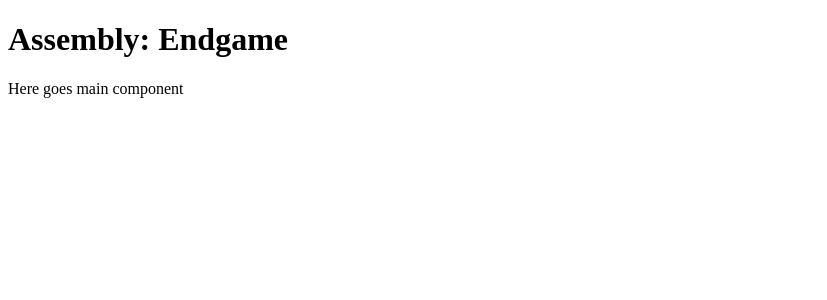
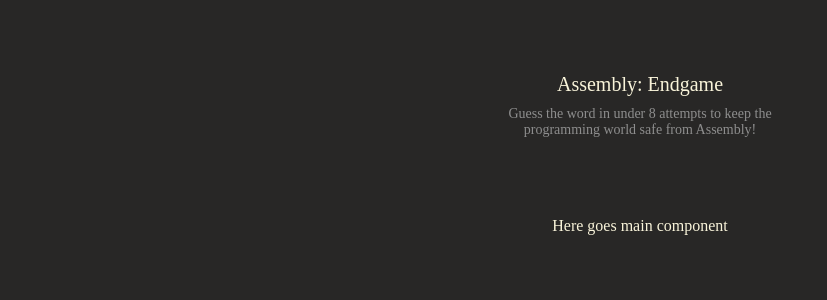
Before and after one commit to jazcala/p7-endgame, a React (Vite) app: page / in a window 1280 px wide. Shown: the top 300 px of the page, without its empty margins (0-827 px from the left). Built offline with nearby package versions, Linux system fonts and the light colour scheme.

Commit message:
Adding Header Component, styles and Hanken Grotesk font

```diff
--- a/index.html
+++ b/index.html
@@ -4,6 +4,10 @@
 <head>
   <meta charset="UTF-8" />
   <meta name="viewport" content="width=device-width, initial-scale=1.0" />
+  <link rel="preconnect" href="https://fonts.googleapis.com">
+  <link rel="preconnect" href="https://fonts.gstatic.com" crossorigin>
+  <link href="https://fonts.googleapis.com/css2?family=Hanken+Grotesk:ital,wght@0,100..900;1,100..900&display=swap"
+    rel="stylesheet">
   <title>Assembly: Endgame</title>
 </head>
 
--- a/src/App.scss
+++ b/src/App.scss
@@ -0,0 +1,29 @@
+.container {
+  min-width: 600px;
+  height: auto;
+  display: flex;
+  flex-direction: column;
+  justify-content: center;
+  align-items: center;
+  padding-top: 4.56rem;
+}
+
+header {
+  height: 9rem;
+  width: 350px;
+
+  h1 {
+    font-size: 1.25rem;
+    font-weight: 500;
+    text-align: center;
+    margin-bottom: 10px;
+  }
+
+  p {
+    font-size: 0.875rem;
+    color: #8E8E8E;
+    font-weight: 500;
+    text-align: center;
+    padding: 0 30px;
+  }
+}
--- a/src/App.tsx
+++ b/src/App.tsx
@@ -4,10 +4,10 @@ import Main from "./components/Main";
 
 function App() {
   return (
-    <>
+    <div className="container">
       <Header />
       <Main />
-    </>
+    </div>
   );
 }
 
--- a/src/components/Header.tsx
+++ b/src/components/Header.tsx
@@ -1,3 +1,11 @@
 export default function Header() {
-  return <h1>Assembly: Endgame</h1>;
+  return (
+    <header>
+      <h1>Assembly: Endgame</h1>
+      <p>
+        Guess the word in under 8 attempts to keep the programming world safe
+        from Assembly!
+      </p>
+    </header>
+  );
 }
--- a/src/index.scss
+++ b/src/index.scss
@@ -1,3 +1,16 @@
 * {
   box-sizing: border-box;
+  margin: 0;
+  padding: 0;
 }
+
+body {
+  background-color: #282726;
+  color: #F9F4DA;
+  display: flex;
+  flex-direction: column;
+  justify-content: center;
+  align-items: center;
+  font-family: 'Hanken Grotesk' sans-serif;
+
+}
```
